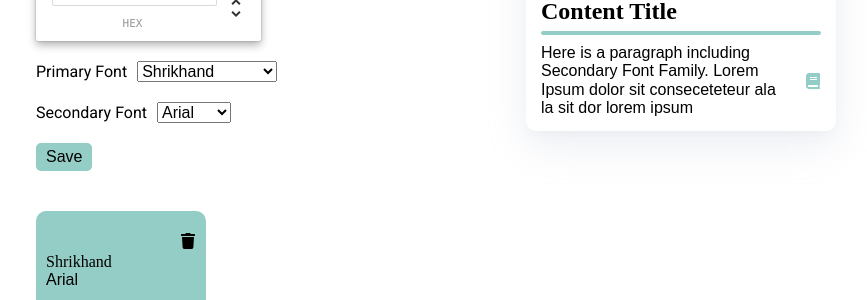
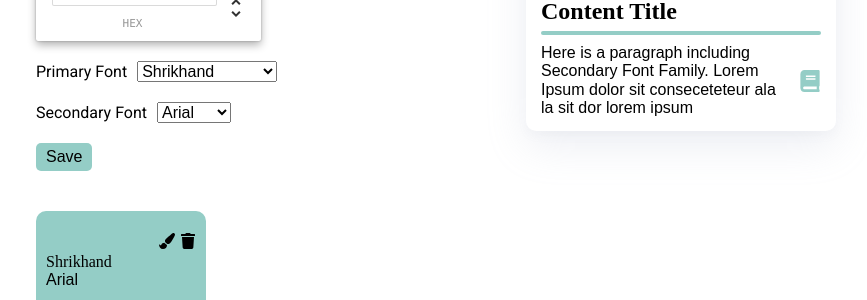
Before and after one commit to seandaniel-uf/brand-picker, a React (Vite) app: page / in a window 1280 px wide. Both pictures are taken after a click on the button "Save". Shown: the part 319-619 px from the top of the page, without its empty margins (204-1071 px from the left). Built offline with nearby package versions, Linux system fonts and the light colour scheme; a web font is replaced by a local one.

Commit message:
Feat: Preview color complete master

```diff
--- a/src/App.jsx
+++ b/src/App.jsx
@@ -3,7 +3,7 @@ import "./App.scss";
 
 // icons
 import { FaBook } from "react-icons/fa";
-import { FaTrash } from "react-icons/fa";
+import { FaTrash, FaPaintBrush } from "react-icons/fa";
 
 // components
 import { Form } from "./components/Form";
@@ -55,17 +55,18 @@ function App() {
     });
   };
 
-  const handlePrimaryFontChange = (e) => {
+  const handleChangeFonts = (e) => {
     setBranding({
       ...branding,
-      primaryFont: e.target.value,
+      [e.target.name]: [e.target.value],
     });
   };
 
-  const handleSecondaryFontChange = (e) => {
+  const previewItem = (primaryColor, primaryFont, secondaryFont) => {
     setBranding({
-      ...branding,
-      secondaryFont: e.target.value,
+      primaryColor: primaryColor,
+      primaryFont: primaryFont,
+      secondaryFont: secondaryFont,
     });
   };
 
@@ -83,8 +84,7 @@ function App() {
         <Form
           primaryColor={branding.primaryColor}
           handleChangeColor={handleChangeColor}
-          handlePrimaryFontChange={handlePrimaryFontChange}
-          handleSecondaryFontChange={handleSecondaryFontChange}
+          handleChangeFonts={handleChangeFonts}
           handleSubmit={handleSubmit}
         />
         <div className="card">
@@ -126,9 +126,22 @@ function App() {
                   className="saved-brand"
                   style={{ background: primaryColor }}
                 >
-                  <button onClick={() => deleteItem(id)}>
-                    <FaTrash />
-                  </button>
+                  <div className="button-container">
+                    <button
+                      className="icon-button"
+                      onClick={() =>
+                        previewItem(primaryColor, primaryFont, secondaryFont)
+                      }
+                    >
+                      <FaPaintBrush />
+                    </button>
+                    <button
+                      className="icon-button"
+                      onClick={() => deleteItem(id)}
+                    >
+                      <FaTrash />
+                    </button>
+                  </div>
                   <p style={{ fontFamily: `'${primaryFont}'` }}>
                     {primaryFont}
                   </p>
--- a/src/App.scss
+++ b/src/App.scss
@@ -65,11 +65,8 @@ form {
     p {
       width: 240px;
     }
-    button {
-      margin-left: auto;
-      svg {
-        font-size: 30px;
-      }
+    svg {
+      font-size: 22px;
     }
   }
 }
@@ -89,8 +86,11 @@ form {
     height: 100px;
     border-radius: 10px;
     margin-bottom: 20px;
-    button {
+    .button-container {
       text-align: right;
+    }
+    .icon-button:first-child {
+      margin-right: 5px;
     }
   }
 }
--- a/src/components/form.jsx
+++ b/src/components/form.jsx
@@ -4,8 +4,7 @@ export const Form = ({
   handleSubmit,
   primaryColor,
   handleChangeColor,
-  handlePrimaryFontChange,
-  handleSecondaryFontChange,
+  handleChangeFonts,
 }) => {
   const primaryFontOptions = [
     {
@@ -43,7 +42,7 @@ export const Form = ({
       <ChromePicker color={primaryColor} onChange={handleChangeColor} />
       <div className="label-select-container">
         <label>Primary Font</label>
-        <select onChange={(e) => handlePrimaryFontChange(e)}>
+        <select name="primaryFont" onChange={(e) => handleChangeFonts(e)}>
           {primaryFontOptions.map(({ id, fontFamily }) => {
             return (
               <option key={id} value={fontFamily}>
@@ -55,7 +54,7 @@ export const Form = ({
       </div>
       <div className="label-select-container">
         <label>Secondary Font</label>
-        <select onChange={(e) => handleSecondaryFontChange(e)}>
+        <select name="secondaryFont" onChange={(e) => handleChangeFonts(e)}>
           {secondaryFontOptions.map(({ id, fontFamily }) => {
             return (
               <option key={id} value={fontFamily}>
```
